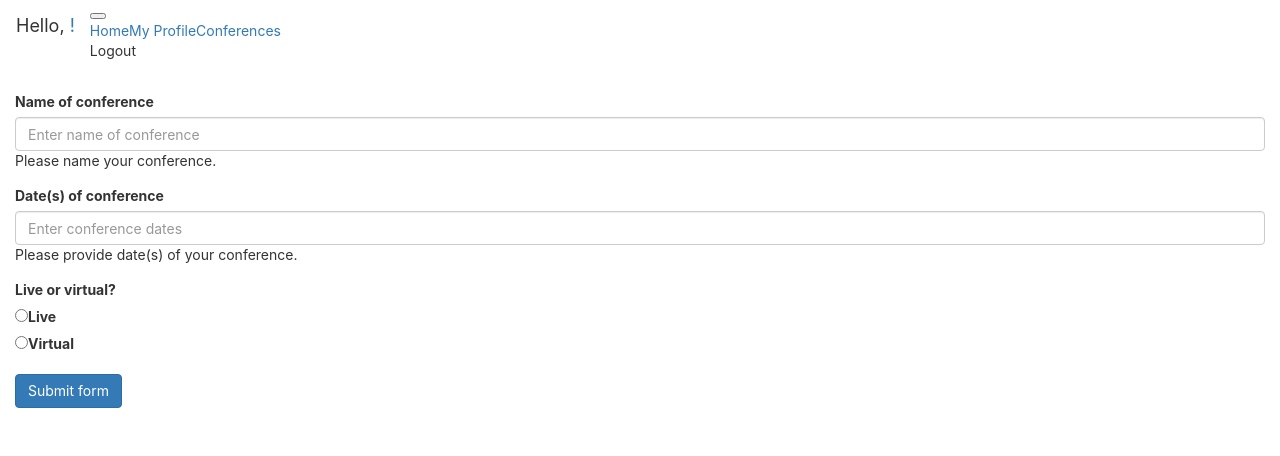
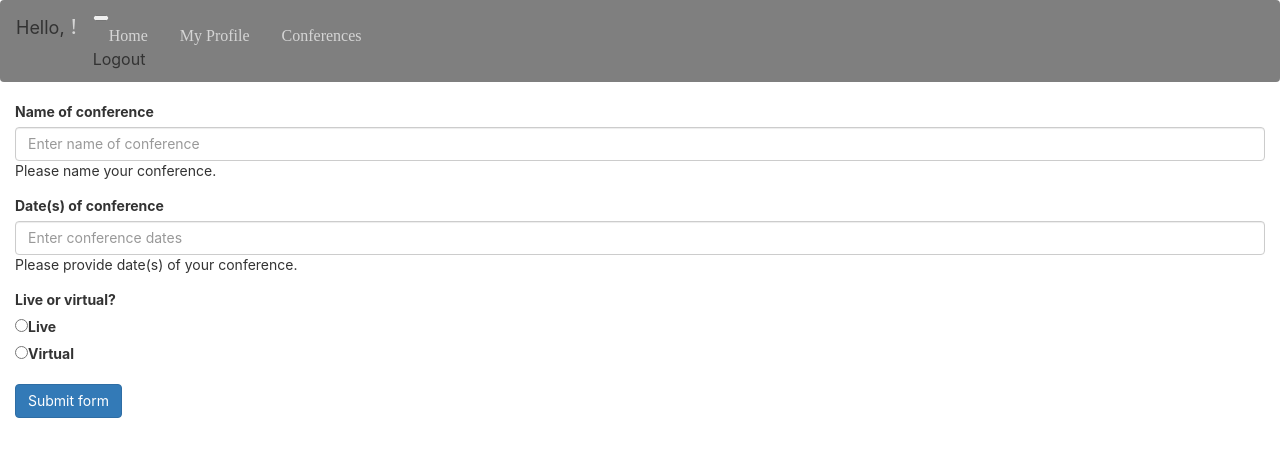
Before and after one commit to LauraCole1900/conferencePlanner, a React (Create React App) app in the folder client/: page /create_conference in a window 1280 px wide. Shown: the top 456 px of the page. Built offline with nearby package versions, Linux system fonts and the light colour scheme.

Commit message:
added some styling to navbar

```diff
--- a/client/package.json
+++ b/client/package.json
@@ -8,6 +8,7 @@
     "@testing-library/jest-dom": "^5.11.6",
     "@testing-library/react": "^11.2.2",
     "@testing-library/user-event": "^12.2.2",
+    "bootstrap": "^4.5.3",
     "react": "^17.0.1",
     "react-bootstrap": "^1.4.0",
     "react-dom": "^17.0.1",
--- a/client/src/components/navbar/style.css
+++ b/client/src/components/navbar/style.css
@@ -0,0 +1,25 @@
+.navbar {
+  background: linear-gradient(rgba(0, 0, 0, 0.5), rgba(0, 0, 0, 0.5));
+  width: 100%;
+  font-size: 16px;
+}
+
+.navlink {
+  padding: 1em;
+  color: #d5d5d5;
+  font-family: 'Fredericka the Great', cursive;
+}
+
+.navlink:visited {
+  color: #c5c5c5;
+}
+
+.mylogo {
+  color: #d5d5d5;
+  font-size: 24px;
+  font-family: 'Fredericka the Great', cursive;
+}
+
+.mylogo:visited {
+  color: #c5c5c5;
+}
```
Also changed, not shown: 2 other files (tests, documents, lock files or other folders).
